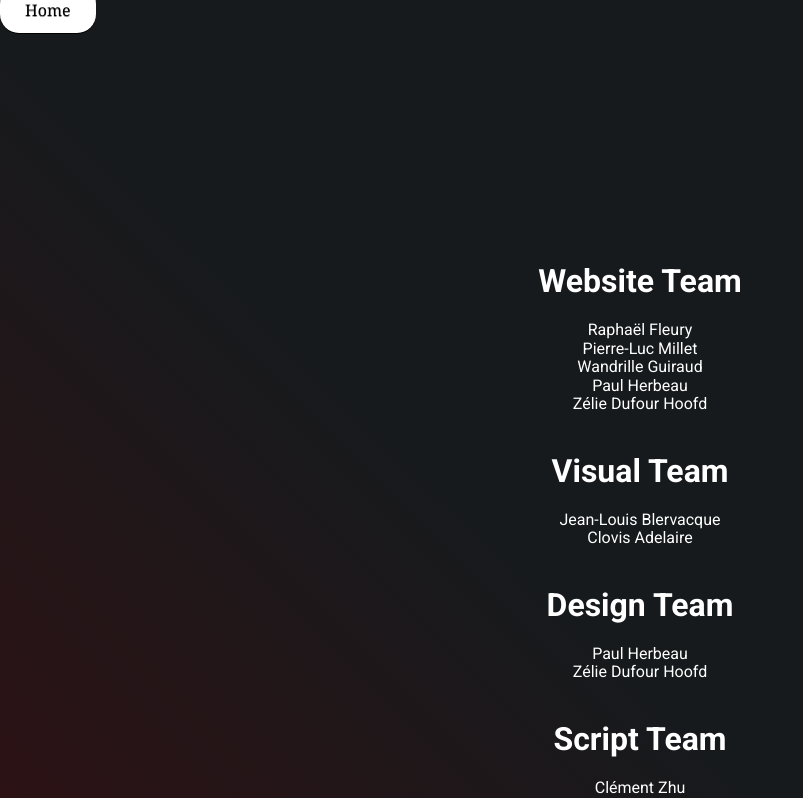
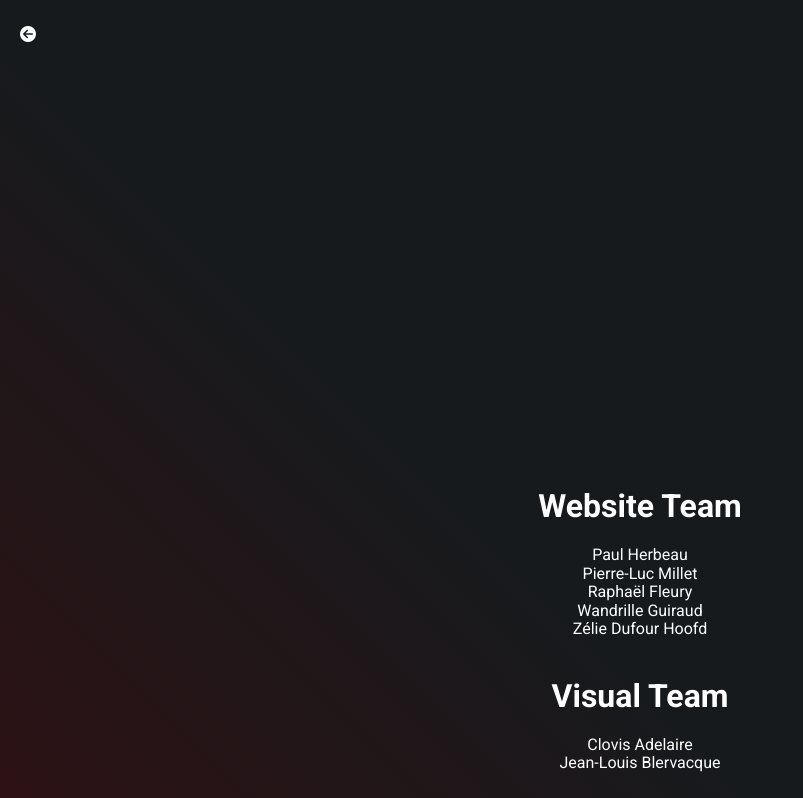
Before and after one commit to rfleuryleveso/battle-ia.fr, a website: page apropos.html in a window 1280 px wide. Shown: the top 798 px of the page, without its empty margins (0-803 px from the left). Drawn offline with nearby package versions, Linux system fonts and the light colour scheme.

Commit message:
update apropos.html

```diff
--- a/apropos.html
+++ b/apropos.html
@@ -13,9 +13,9 @@
     <link rel="stylesheet" href="./assets/css/style.css" />
     <link rel="stylesheet" href="./assets/css/home.css" />
     <link rel="stylesheet" href="./assets/css/apropos.css" />
-
+    <script src="https://kit.fontawesome.com/a59edf1302.js" crossorigin="anonymous"></script>
     <script>
-        function lancer_son() {
+        function jltechOnTheTrack() {
             var audio = document.getElementById('jlSound');
             audio.volume = 1; // on met le son au maximum
             audio.play(); // on lance le son
@@ -25,7 +25,7 @@
 
 <body>
     <div id="retour">
-        <a class="home" href="index.html">Home</a>
+        <a class="home" href="index.html"><i class="fas fa-arrow-circle-left"></i></a>
     </div>
     <!-- le conteneur fenêtre -->
     <div class="marquee-rtl">
@@ -33,16 +33,18 @@
         <div>
             <p>
                 <h1>Website Team</h1>
+                Paul Herbeau</br>
+                Pierre-Luc Millet</br>
                 Raphaël Fleury</br>
-                Pierre-Luc Millet</br>
                 Wandrille Guiraud</br>
-                Paul Herbeau</br>
                 Zélie Dufour Hoofd</br>
 
                 <h1>Visual Team</h1>
-                <audio src="\assets\Sound\JLtechonthetrack.mp3" id="jlSound"></audio>
+                Clovis Adelaire</br>
+                <audio id="jlSound">
+                    <source src="./assets/Sound/JLtechonthetrack.mp3" type="audio/mp3"></audio>
                 <span id="jltech" onclick="jltechOnTheTrack();">Jean-Louis Blervacque</span></br>
-                Clovis Adelaire</br>
+
 
 
                 <h1>Design Team</h1>
@@ -52,19 +54,19 @@
 
                 <h1>Script Team</h1>
                 Clément Zhu</br>
+                Julien Croppi</br>
                 Théo Romary</br>
-                Julien Croppi</br>
 
                 <h1>Algorithm Team</h1>
+                Charles Skorupka</br>
                 Felix Jallageas</br>
                 François d'Harcourt</br>
-                Charles Skorupka</br>
 
                 <h1>Mapping Team</h1>
+                Augustin Desrumaux</br>
+                Emma Koukeb</br>
+                Etienne El Gueder</br>
                 Yanis Boukebir</br>
-                Augustin Desrumaux</br>
-                Etienne El Gueder</br>
-                Emma Koukeb</br>
 
                 <h1>Comment Team</h1>
                 Emma Odet</br>
--- a/assets/css/apropos.css
+++ b/assets/css/apropos.css
@@ -19,7 +19,7 @@
     /* un peu d'espace pour la transition */
     padding-top: 100%;
     /* placement � droite du conteneur */
-    animation: defilement-rtl 15s infinite linear;
+    animation: defilement-rtl 25s infinite linear;
     animation-name: defilement-rtl;
     /* r�f�rence � la r�gle @keyframes mise en oeuvre */
     animation-delay: 0.2s;
@@ -50,40 +50,13 @@ body {
 }
 
 #retour {
+    position: absolute;
     width: 10vw;
-    margin: 0;
+    margin: 10px;
+    margin-left: 20px;
 }
 
 .home {
-    border-top: 1px solid #f0f0f0;
-    background: #05131c;
-    background: -webkit-gradient(linear, left top, left bottom, from(#9c3e3e), to(#05131c));
-    background: -webkit-linear-gradient(top, #9c3e3e, #05131c);
-    background: -moz-linear-gradient(top, #9c3e3e, #05131c);
-    background: -ms-linear-gradient(top, #9c3e3e, #05131c);
-    background: -o-linear-gradient(top, #9c3e3e, #05131c);
-    padding: 12.5px 25px;
-    -webkit-border-radius: 19px;
-    -moz-border-radius: 19px;
-    border-radius: 19px;
-    -webkit-box-shadow: rgba(0, 0, 0, 1) 0 1px 0;
-    -moz-box-shadow: rgba(0, 0, 0, 1) 0 1px 0;
-    box-shadow: rgba(0, 0, 0, 1) 0 1px 0;
-    text-shadow: rgba(0, 0, 0, .4) 0 1px 0;
-    color: #ffffff;
-    font-size: 16px;
-    font-family: Georgia, serif;
-    text-decoration: none;
-    vertical-align: middle;
+    color: white;
+    font-weight: 600;
 }
-
-.home:hover {
-    border-top-color: #ffffff;
-    background: #ffffff;
-    color: #000000;
-}
-
-.home:active {
-    border-top-color: #5c1b1b;
-    background: #5c1b1b;
-}
```
Also changed, not shown: index.html (+2 -0 lines), 1 other file.
